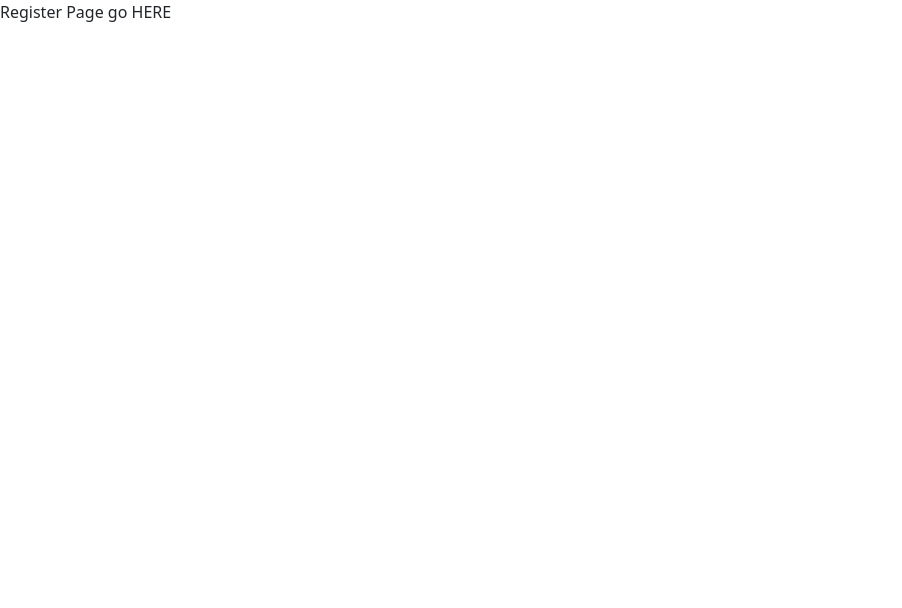
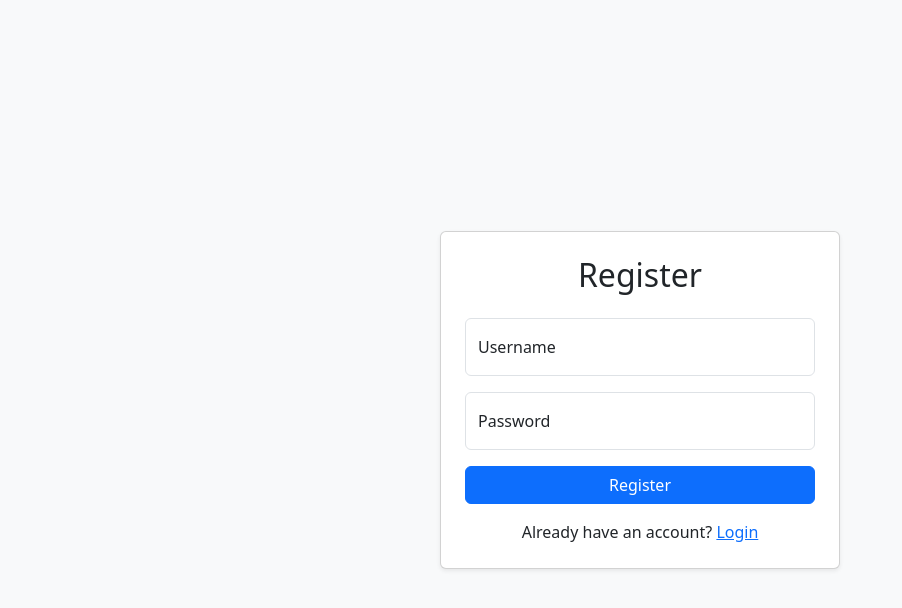
Before and after one commit to taoudi-abdelbasset/smart-invoice-reader-frontend, a React (Vite) app: page /register in a window 1280 px wide. Shown: the top 608 px of the page, without its empty margins (0-902 px from the left). Built offline with nearby package versions, Linux system fonts and the light colour scheme; no server answers.

Commit message:
feat: add User, Register, Login pages

```diff
--- a/src/app/pages/LoginPage.tsx
+++ b/src/app/pages/LoginPage.tsx
@@ -1,5 +1,37 @@
+import { useState } from "react";
+import { Link, useNavigate } from "react-router-dom";
+import { useAuth } from "../moduls/auth/AuthContext";
+import UserForm from "../moduls/users/UserForm";
+import type { UserInput } from "../moduls/users/types";
+
 export default function LoginPage() {
-    return (
-        <div>Login Page go HERE</div>
-    );
+  const { login } = useAuth();
+  const navigate = useNavigate();
+  const [error, setError] = useState("");
+
+  async function handleLogin({ username, password }: UserInput) {
+    try {
+      await login(username, password);
+      navigate("/profile", { replace: true });
+    } catch (e) {
+      setError((e as Error).message);
+    }
+  }
+
+  return (
+    <div className="min-vh-100 d-flex align-items-center justify-content-center bg-light">
+      <div className="card shadow-sm w-100" style={{ maxWidth: 400 }}>
+        <div className="card-body p-4">
+          <h2 className="text-center mb-4">Login</h2>
+          {error && <div className="alert alert-danger py-2">{error}</div>}
+
+          <UserForm submitLabel="Login" onSubmit={handleLogin} />
+
+          <p className="text-center mt-3 mb-0">
+            No account? <Link to="/register">Register</Link>
+          </p>
+        </div>
+      </div>
+    </div>
+  );
 }
--- a/src/app/pages/RegisterPage.tsx
+++ b/src/app/pages/RegisterPage.tsx
@@ -1,5 +1,36 @@
+import { useState } from "react";
+import { Link, useNavigate } from "react-router-dom";
+import UserForm from "../moduls/users/UserForm";
+import { UserService } from "../moduls/users/UserService";
+import type { UserInput } from "../moduls/users/types";
+
 export default function RegisterPage() {
-    return (
-        <div>Register Page go HERE</div>
-    );
+  const navigate = useNavigate();
+  const [error, setError] = useState("");
+
+  async function handleRegister(input: UserInput) {
+    try {
+      await UserService.create(input);
+      navigate("/login");
+    } catch (e) {
+      setError((e as Error).message);
+    }
+  }
+
+  return (
+    <div className="min-vh-100 d-flex align-items-center justify-content-center bg-light">
+      <div className="card shadow-sm w-100" style={{ maxWidth: 400 }}>
+        <div className="card-body p-4">
+          <h2 className="text-center mb-4">Register</h2>
+          {error && <div className="alert alert-danger py-2">{error}</div>}
+
+          <UserForm submitLabel="Register" onSubmit={handleRegister} />
+
+          <p className="text-center mt-3 mb-0">
+            Already have an account? <Link to="/login">Login</Link>
+          </p>
+        </div>
+      </div>
+    </div>
+  );
 }
--- /dev/null
+++ b/src/app/pages/UsersPage.tsx
@@ -0,0 +1,40 @@
+import { useState } from "react";
+import { useAuth } from "../moduls/auth/AuthContext";
+import { useUsers } from "../moduls/users/useUsers";
+import UserForm from "../moduls/users/UserForm";
+import type { UserInput } from "../moduls/users/types";
+
+export default function UsersPage() {
+  const { logout } = useAuth();
+  const { user, loading, error, editUser } = useUsers();
+  const [formError, setFormError] = useState("");
+
+  async function handleEdit(input: UserInput) {
+    if (!user) return;
+    try {
+      await editUser(user.id, input);
+      setFormError("");
+    } catch (e) {
+      setFormError((e as Error).message);
+    }
+  }
+
+  if (loading) return <p>Loading...</p>;
+  if (!user) return <p style={{ color: "red" }}>{error}</p>;
+
+  return (
+    <div>
+      <button onClick={logout}>Logout</button>
+      <h1>Profile</h1>
+      <p>Logged in as: {user.username}</p>
+      {formError && <p style={{ color: "red" }}>{formError}</p>}
+
+      <UserForm
+        key={user.id}
+        initialUsername={user.username}
+        submitLabel="Save changes"
+        onSubmit={handleEdit}
+      />
+    </div>
+  );
+}
--- a/src/app/router.tsx
+++ b/src/app/router.tsx
@@ -2,6 +2,7 @@ import { createBrowserRouter, Navigate } from "react-router-dom";
 import LoginPage from "./pages/LoginPage";
 import RegisterPage from "./pages/RegisterPage";
 import ProtectedRules from "./moduls/auth/ProtectedRules";
+import UsersPage from "./pages/UsersPage";
 
 export const appRouter = createBrowserRouter([
     {path: "/login", element: <LoginPage />},
@@ -9,7 +10,7 @@ export const appRouter = createBrowserRouter([
     {
         element: <ProtectedRules />,
         children: [
-            {path: "/test", element: <RegisterPage />},
+            {path: "/profile", element: <UsersPage />},
         ]
     },
     {path: "*", element: <Navigate to="/" replace /> },
```
